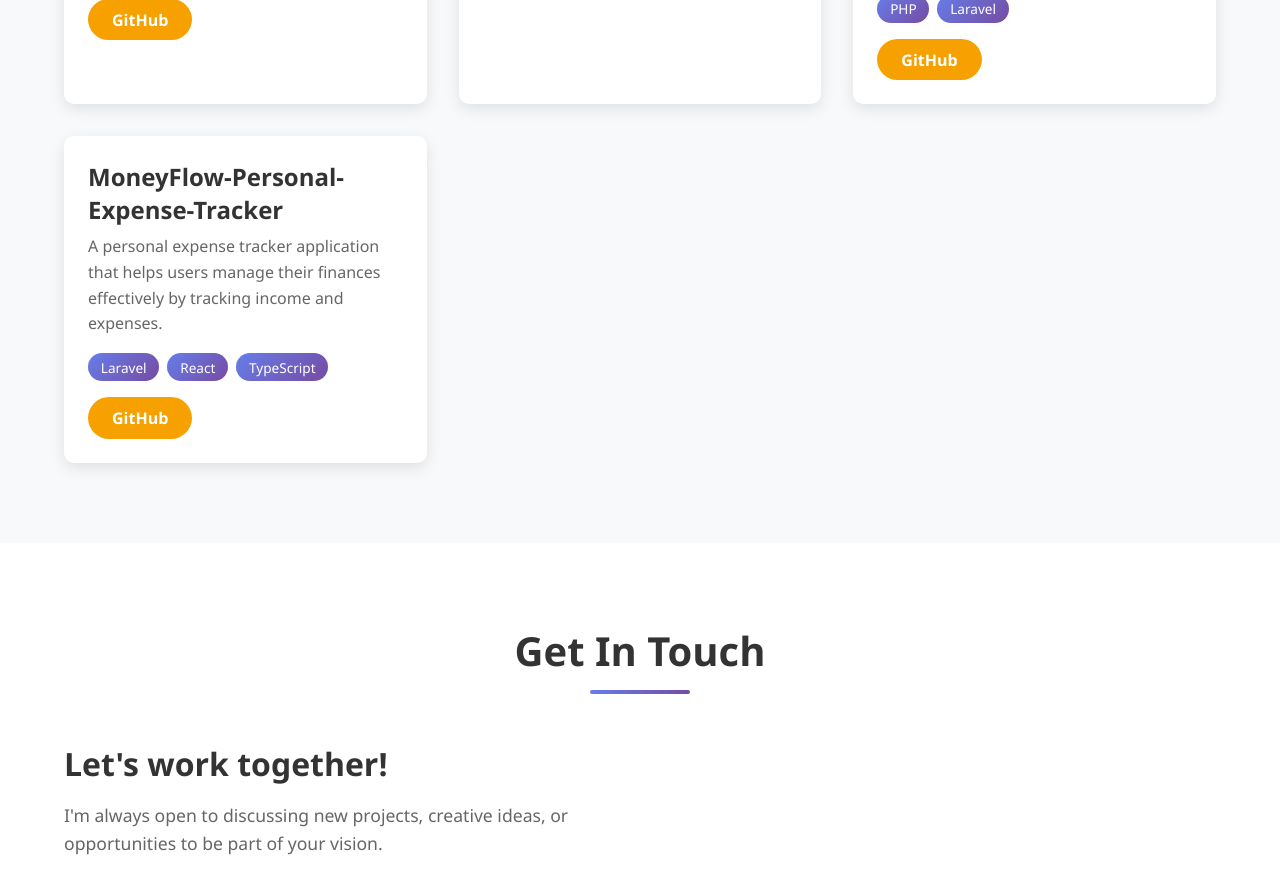
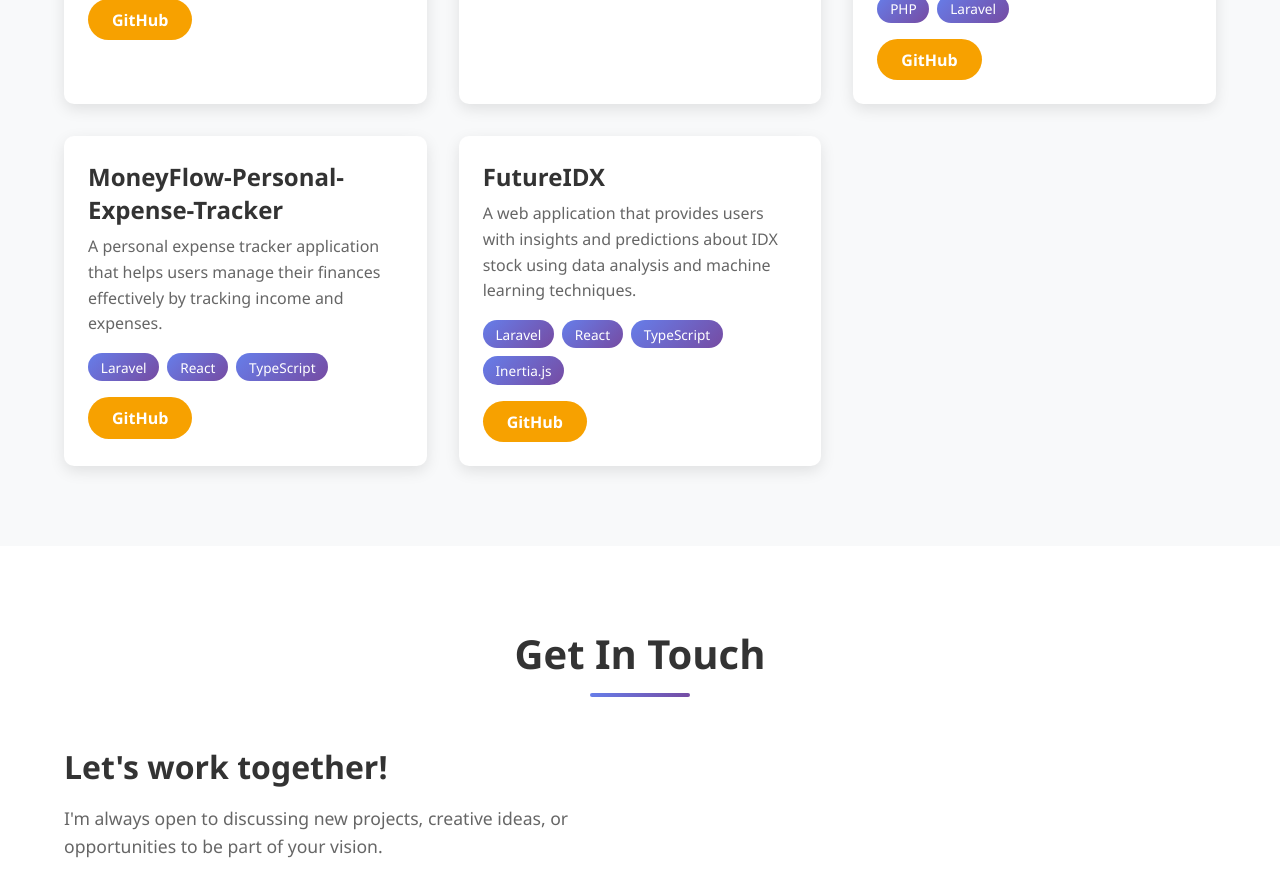
Before and after one commit to AstorBoy11/Portofolio, a React (Create React App) app: page / in a window 1280 px wide. Shown: the part 2920-3811 px from the top of the page. Built offline with nearby package versions, Linux system fonts and the light colour scheme.

Commit message:
Add FutureIDX project to Projects component

```diff
--- a/src/components/Projects.tsx
+++ b/src/components/Projects.tsx
@@ -40,6 +40,13 @@ const Projects: React.FC = () => {
       technologies: ['Laravel', 'React', 'TypeScript'],
       githubLink: 'https://github.com/AstorBoy11/MoneyFlow-Personal-Expense-Tracker.git',
     },
+        {
+      id: 5,
+      title: 'FutureIDX',
+      description: 'A web application that provides users with insights and predictions about IDX stock using data analysis and machine learning techniques.',
+      technologies: ['Laravel', 'React', 'TypeScript', 'Inertia.js'],
+      githubLink: 'https://github.com/AstorBoy11/FutureIDX.git',
+    },
   ];
 
   return (
```
